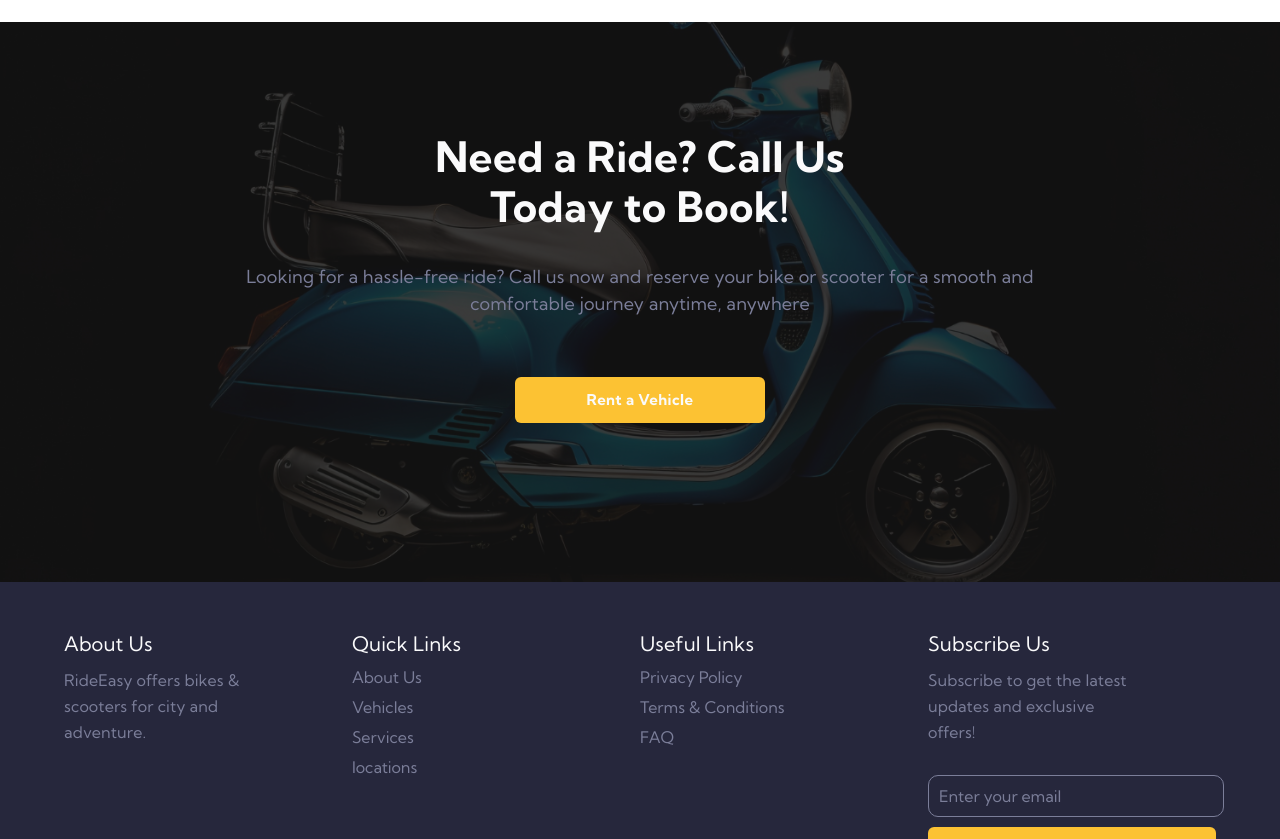
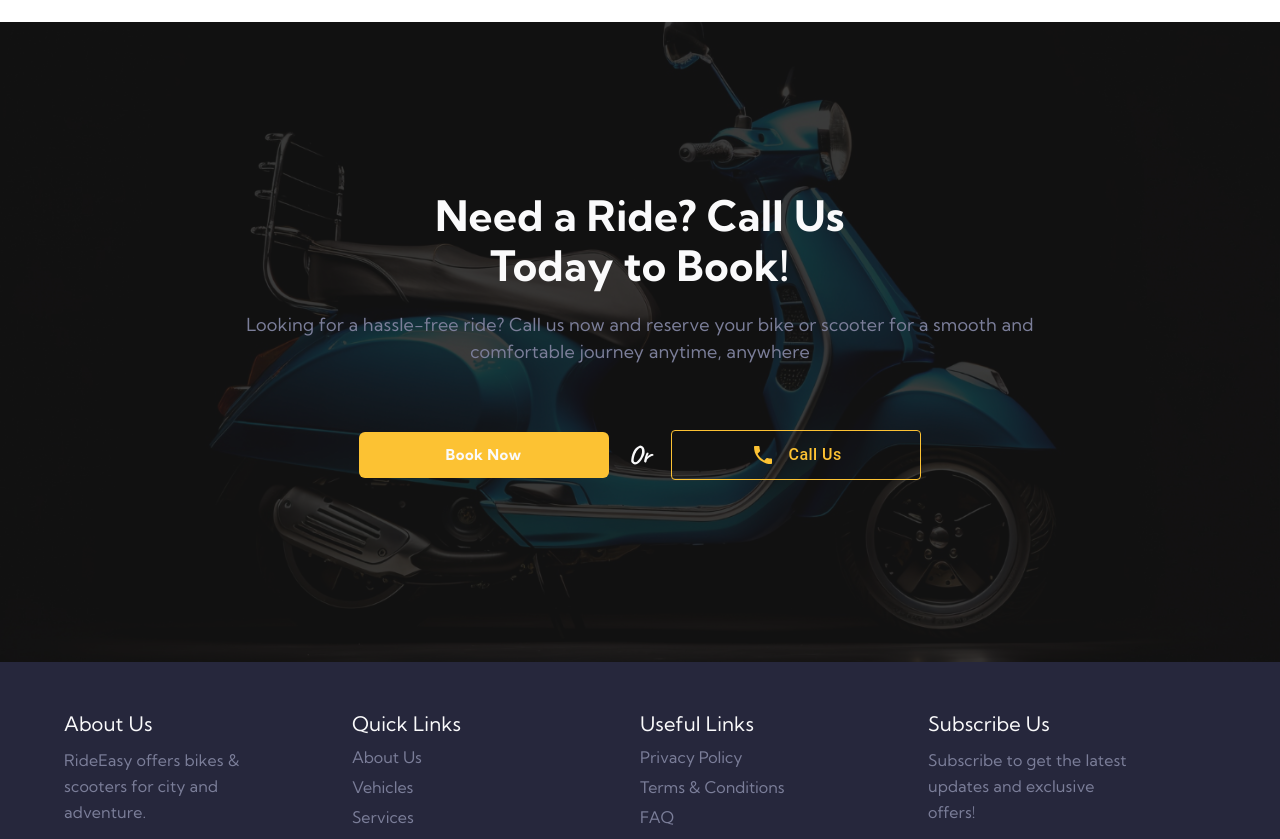
Before and after one commit to Pavitar01/ride-easy, a Next.js app: page / in a window 1280 px wide. Shown: the part 2780-3619 px from the top of the page. Built offline with nearby package versions, Linux system fonts and the light colour scheme.

Commit message:
Feature: Update contact us section buttons

```diff
--- a/src/modules/home/sections/about-us-section/index.tsx
+++ b/src/modules/home/sections/about-us-section/index.tsx
@@ -12,6 +12,7 @@ const AboutUsSection = () => {
           <Box className="image-container">
             <Image
               src={Rider2}
+              className='about-us-image'
               alt="about-us-image"
               quality={100}
               width={500}
--- a/src/modules/home/sections/about-us-section/styles.scss
+++ b/src/modules/home/sections/about-us-section/styles.scss
@@ -56,13 +56,7 @@
         align-items: center;
 
         .about-us-image {
-          border-radius: 20px !important;
-          width: 100% !important;
-          height: 100% !important;
-          object-fit: contain;
-          position: relative;
-          background-color: red;
-          z-index: 1;
+          border-radius: 14px;
         }
       }
 
--- a/src/modules/home/sections/call-us-section/index.tsx
+++ b/src/modules/home/sections/call-us-section/index.tsx
@@ -1,7 +1,10 @@
 'use client'
+
 import Image from 'next/image'
+import PhoneIcon from '@mui/icons-material/Phone'
 import {
   Box,
+  Button,
   Container,
   Typography,
   useMediaQuery,
@@ -19,7 +22,6 @@ const CallUsSection = () => {
       <Box className="bg-image">
         <Image src={SCooter} alt="call-us-image" />
       </Box>
-
       <Container maxWidth="lg" className="container">
         <Typography
           component="h1"
@@ -47,9 +49,24 @@ const CallUsSection = () => {
           Looking for a hassle-free ride? Call us now and reserve your bike or
           scooter for a smooth and comfortable journey anytime, anywhere
         </Typography>
-        <BaseButton sx={{ marginTop: '50px', width: !isMobile?'250px':"100%" }}>
-          Rent a Vehicle
-        </BaseButton>
+        <Box className="button-wrapper">
+          <BaseButton
+            sx={{ marginTop: '50px', width: !isMobile ? '250px' : '100%' }}
+          >
+            Book Now
+          </BaseButton>
+          <Typography className="text" component="p">
+            Or
+          </Typography>
+          <Button
+            variant="outlined"
+            sx={{ marginTop: '50px', width: !isMobile ? '250px' : '100%' }}
+            className="call-us-button"
+          >
+            <PhoneIcon />
+            &nbsp;&nbsp; Call Us
+          </Button>
+        </Box>
       </Container>
     </Box>
   )
--- a/src/modules/home/sections/call-us-section/styles.scss
+++ b/src/modules/home/sections/call-us-section/styles.scss
@@ -1,6 +1,6 @@
 .call-us-section {
   width: 100%;
-  height: 70vh;
+  height: 80vh;
   position: relative;
   display: flex;
   justify-content: center;
@@ -37,11 +37,9 @@
     z-index: 5;
     width: 100%;
     height: auto;
-    margin-bottom: 50px;
     display: flex;
     flex-direction: column;
     align-items: center;
-    gap: 10px;
     .call-us-heading {
       width: 450px;
       text-align: center;
@@ -66,5 +64,42 @@
         width: 100% !important;
       }
     }
+    .button-wrapper {
+      width: 100%;
+      display: flex;
+      justify-content: center;
+      align-items: center;
+
+      @media screen and (max-width: 893px) {
+        align-items: center;
+        flex-direction: column;
+      }
+      .text {
+        margin: 20px;
+        margin-top: 70px;
+        font-family: var(--global-font-caveat);
+        font-size: var(--global-large-font-size);
+        color: var(--global-color-primary);
+        font-weight: var(--global-bold-font);
+        @media screen and (max-width: 893px) {
+          margin: 10px !important;
+        }
+      }
+      .call-us-button {
+        height: 50px;
+        color: var(--global-color-accent);
+        border-color: var(--global-color-accent) !important;
+        text-transform: none;
+        font-size: var(--global-bold-font);
+        @media screen and (max-width: 893px) {
+          margin: 0 !important;
+        }
+
+        &:hover {
+          background-color: #f0ba33;
+          color: var(--global-color-primary);
+        }
+      }
+    }
   }
 }
--- a/src/shared/ui/appbar/index.tsx
+++ b/src/shared/ui/appbar/index.tsx
@@ -2,7 +2,6 @@
 
 import { useState } from "react";
 import MenuIcon from "@mui/icons-material/Menu";
-import TwoWheeler from "@mui/icons-material/TwoWheelerOutlined";
 import AppBar from "@mui/material/AppBar";
 import Box from "@mui/material/Box";
 import Button from "@mui/material/Button";
@@ -16,7 +15,6 @@ import actionLinks from "./action-links";
 import BaseButton from "../base-button";
 import AppLogo from "../logo";
 import "./styles.scss";
-import { backdropClasses } from "@mui/material";
 
 const settings = ["Profile", "Account", "Dashboard", "Logout"];
 
```
